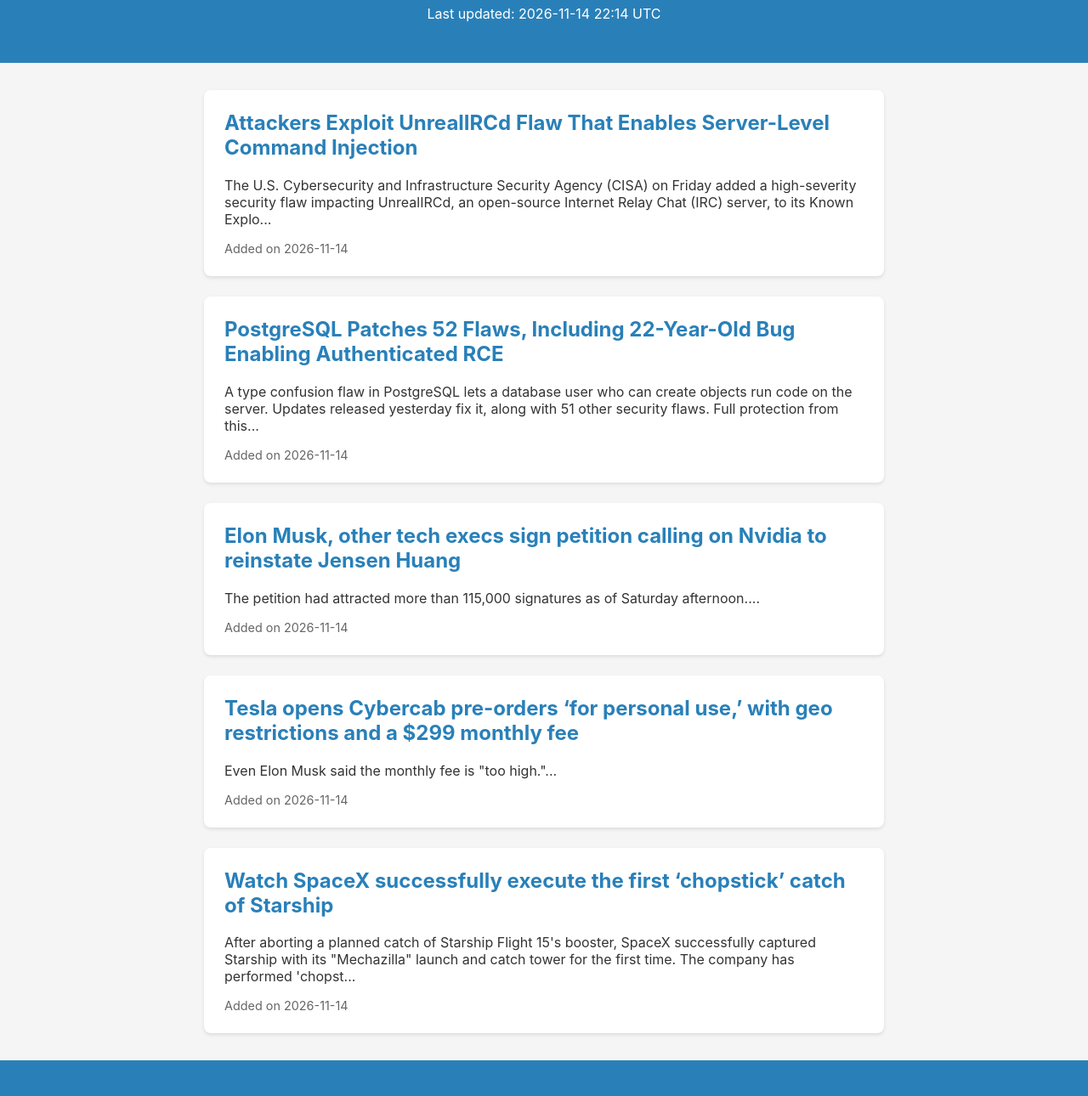
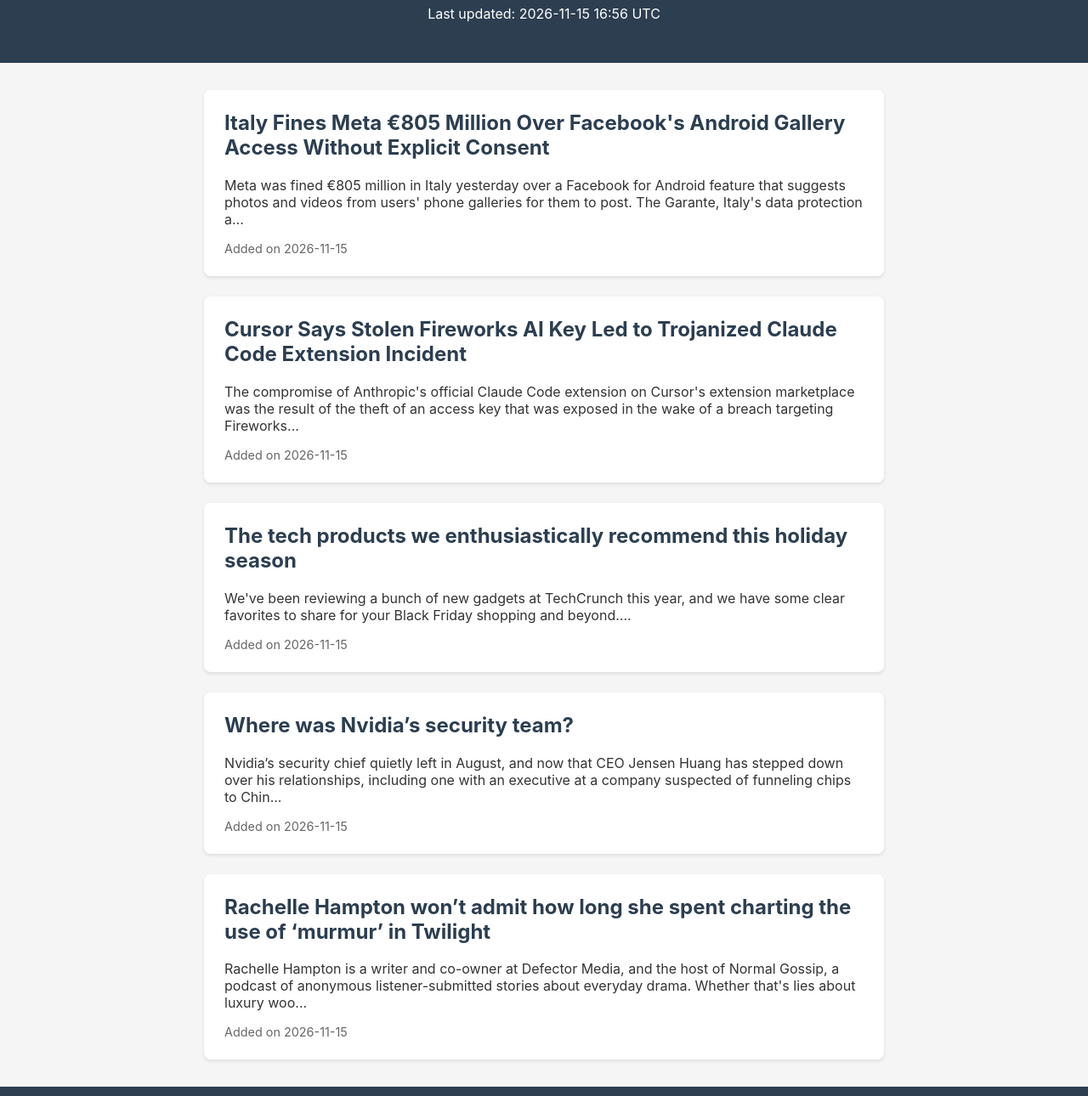
Before and after one commit to prachichhatbar/tech-news-daily, a plain HTML site: page index.html in a window 1280 px wide. Shown: the part 108-1398 px from the top of the page at 85% size. Drawn offline with Linux system fonts and the light colour scheme.

Commit message:
Add latest tech articles

```diff
--- a/index.html
+++ b/index.html
@@ -10,38 +10,40 @@
         <body>
             <header>
                 <h1>Tech News Daily</h1>
-                <p>Last updated: 2026-11-14 22:14 UTC</p>
+                <p>Last updated: 2026-11-15 16:56 UTC</p>
             </header>
             <main>
 
                 <article class="news-card">
-                    <h2><a href="https://thehackernews.com/2026/11/attackers-exploit-unrealircd-flaw-that.html" target="_blank">Attackers Exploit UnrealIRCd Flaw That Enables Server-Level Command Injection</a></h2>
-                    <p>The U.S. Cybersecurity and Infrastructure Security Agency (CISA) on Friday added a high-severity security flaw impacting UnrealIRCd, an open-source Internet Relay Chat (IRC) server, to its Known Explo...</p>
-                    <div class="meta">Added on 2026-11-14</div>
+                    <h2><a href="https://thehackernews.com/2026/11/italy-fines-meta-805-million-over.html" target="_blank">Italy Fines Meta €805 Million Over Facebook's Android Gallery Access Without Explicit Consent</a></h2>
+                    <p>Meta was fined €805 million in Italy yesterday over a Facebook for Android feature that suggests photos and videos from users' phone galleries for them to post.
+
+The Garante, Italy's data protection a...</p>
+                    <div class="meta">Added on 2026-11-15</div>
                 </article>
 
                 <article class="news-card">
-                    <h2><a href="https://thehackernews.com/2026/11/postgresql-patches-52-flaws-including.html" target="_blank">PostgreSQL Patches 52 Flaws, Including 22-Year-Old Bug Enabling Authenticated RCE</a></h2>
-                    <p>A type confusion flaw in PostgreSQL lets a database user who can create objects run code on the server. Updates released yesterday fix it, along with 51 other security flaws. Full protection from this...</p>
-                    <div class="meta">Added on 2026-11-14</div>
+                    <h2><a href="https://thehackernews.com/2026/11/stolen-fireworks-ai-key-led-to-cursor.html" target="_blank">Cursor Says Stolen Fireworks AI Key Led to Trojanized Claude Code Extension Incident</a></h2>
+                    <p>The compromise of Anthropic's official Claude Code extension on Cursor's extension marketplace was the result of the theft of an access key that was exposed in the wake of a breach targeting Fireworks...</p>
+                    <div class="meta">Added on 2026-11-15</div>
                 </article>
 
                 <article class="news-card">
-                    <h2><a href="https://techcrunch.com/2026/11/14/elon-musk-other-tech-execs-sign-petition-calling-on-nvidia-to-reinstate-jensen-huang/" target="_blank">Elon Musk, other tech execs sign petition calling on Nvidia to reinstate Jensen Huang</a></h2>
-                    <p>The petition had attracted more than 115,000 signatures as of Saturday afternoon....</p>
-                    <div class="meta">Added on 2026-11-14</div>
+                    <h2><a href="https://techcrunch.com/2026/11/15/the-tech-products-we-enthusiastically-recommend-this-holiday-season/" target="_blank">The tech products we enthusiastically recommend this holiday season</a></h2>
+                    <p>We've been reviewing a bunch of new gadgets at TechCrunch this year, and we have some clear favorites to share for your Black Friday shopping and beyond....</p>
+                    <div class="meta">Added on 2026-11-15</div>
                 </article>
 
                 <article class="news-card">
-                    <h2><a href="https://techcrunch.com/2026/11/14/tesla-opens-cybercab-pre-orders-for-personal-use-with-geo-restrictions-and-a-299-monthly-fee/" target="_blank">Tesla opens Cybercab pre-orders ‘for personal use,’ with geo restrictions and a $299 monthly fee</a></h2>
-                    <p>Even Elon Musk said the monthly fee is "too high."...</p>
-                    <div class="meta">Added on 2026-11-14</div>
+                    <h2><a href="https://techcrunch.com/2026/11/14/where-was-nvidias-security-team/" target="_blank">Where was Nvidia’s security team?</a></h2>
+                    <p>Nvidia’s security chief quietly left in August, and now that CEO Jensen Huang has stepped down over his relationships, including one with an executive at a company suspected of funneling chips to Chin...</p>
+                    <div class="meta">Added on 2026-11-15</div>
                 </article>
 
                 <article class="news-card">
-                    <h2><a href="https://www.theverge.com/science/1033930/spacex-chopstick-starship-catch" target="_blank">Watch SpaceX successfully execute the first ‘chopstick’ catch of Starship</a></h2>
-                    <p>After aborting a planned catch of Starship Flight 15's booster, SpaceX successfully captured Starship with its "Mechazilla" launch and catch tower for the first time. The company has performed 'chopst...</p>
-                    <div class="meta">Added on 2026-11-14</div>
+                    <h2><a href="https://www.theverge.com/entertainment/1033895/rachelle-hampton-normal-gossip-interview" target="_blank">Rachelle Hampton won’t admit how long she spent charting the use of ‘murmur’ in Twilight</a></h2>
+                    <p>Rachelle Hampton is a writer and co-owner at Defector Media, and the host of Normal Gossip, a podcast of anonymous listener-submitted stories about everyday drama. Whether that's lies about luxury woo...</p>
+                    <div class="meta">Added on 2026-11-15</div>
                 </article>
 
             </main>
--- a/style.css
+++ b/style.css
@@ -8,7 +8,7 @@
         }
 
         header {
-            background: #2980b9;
+            background: #2c3e50;
             color: white;
             padding: 2rem;
             text-align: center;
@@ -33,7 +33,7 @@
         }
 
         .news-card a {
-            color: #2980b9;
+            color: #2c3e50;
             text-decoration: none;
         }
 
@@ -46,6 +46,6 @@
         footer {
             text-align: center;
             padding: 2rem;
-            background: #2980b9;
+            background: #2c3e50;
             color: white;
         }
```
